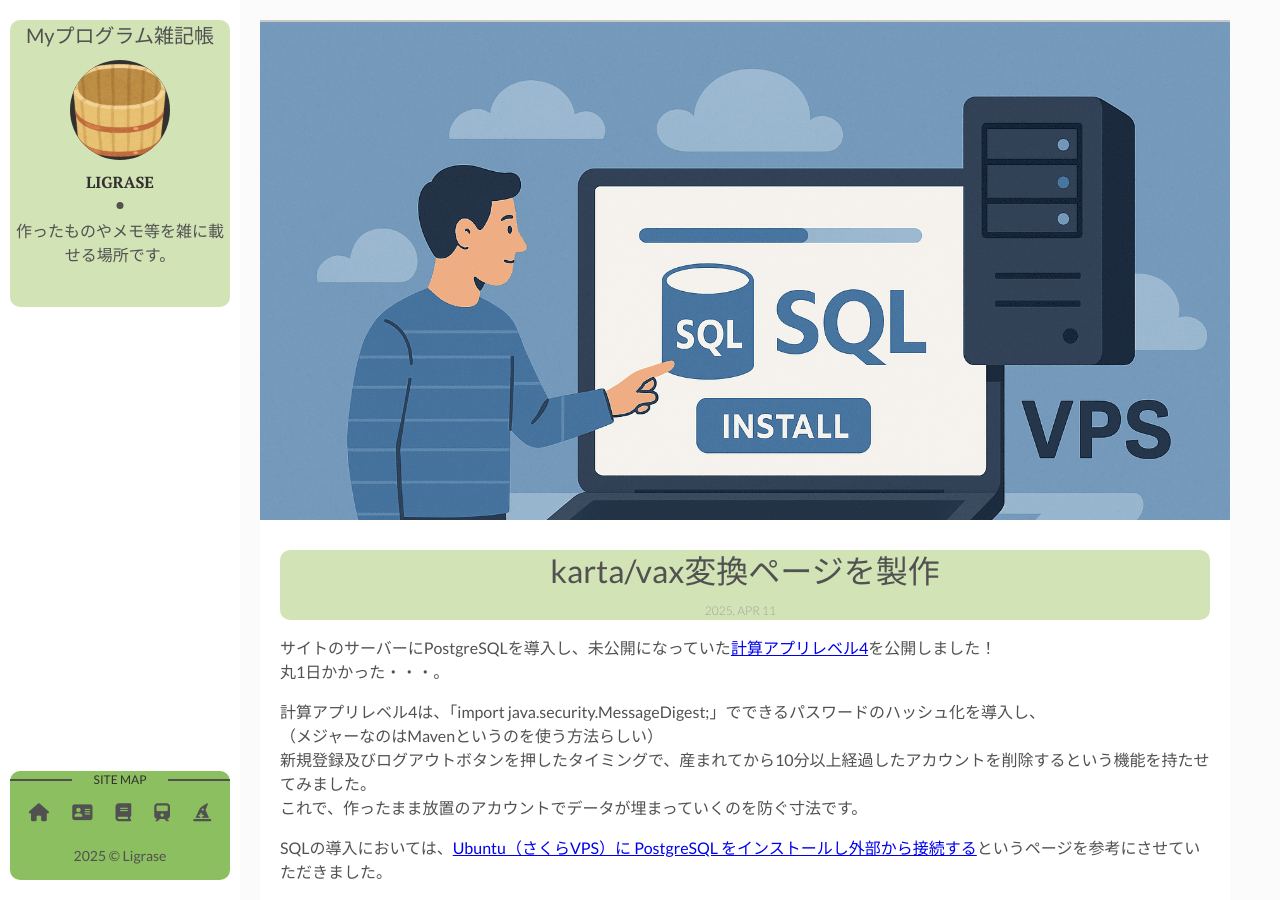
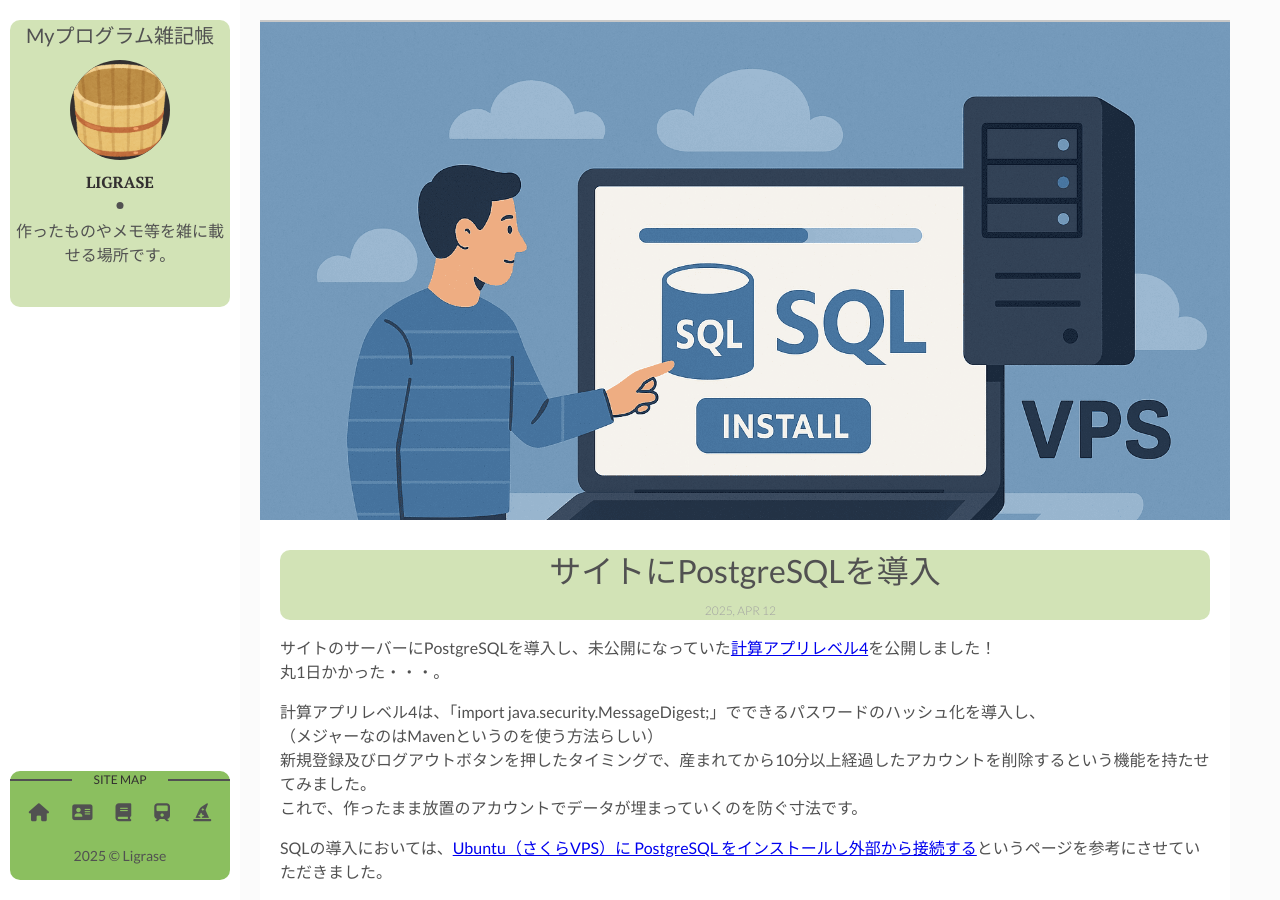
Before and after one commit to Liqrase/diary-1, a Jekyll site: the page built from _posts/2025-04-12-instsql.markdown, in a window 1280 px wide and 900 px high. Built offline with Jekyll 4.4.1, drawn with Linux system fonts in a browser that asks for light colours; nearby versions of some CDN libraries.

Commit message:
Update 2025-04-12-instsql.markdown

```diff
--- a/_posts/2025-04-12-instsql.markdown
+++ b/_posts/2025-04-12-instsql.markdown
@@ -1,7 +1,7 @@
 ---
 layout: post
-title: karta/vax変換ページを製作
-date: 2025-04-11 23:00:00
+title: サイトにPostgreSQLを導入
+date: 2025-04-12 23:00:00
 description:  # Add post description (optional)
 img: postimg/250412_main.png # Add image post (optional)
 fig-caption: # Add figcaption (optional)
```
